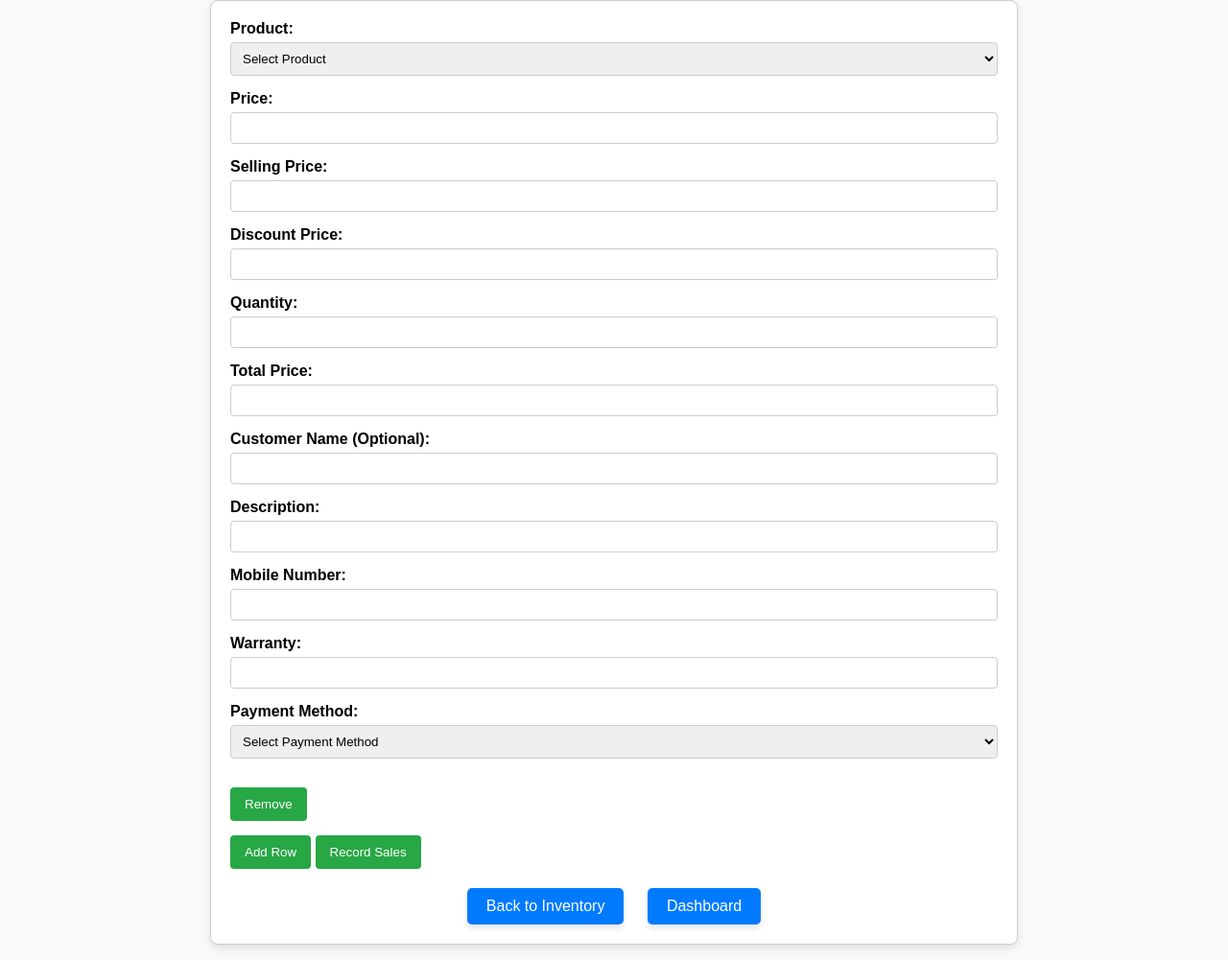
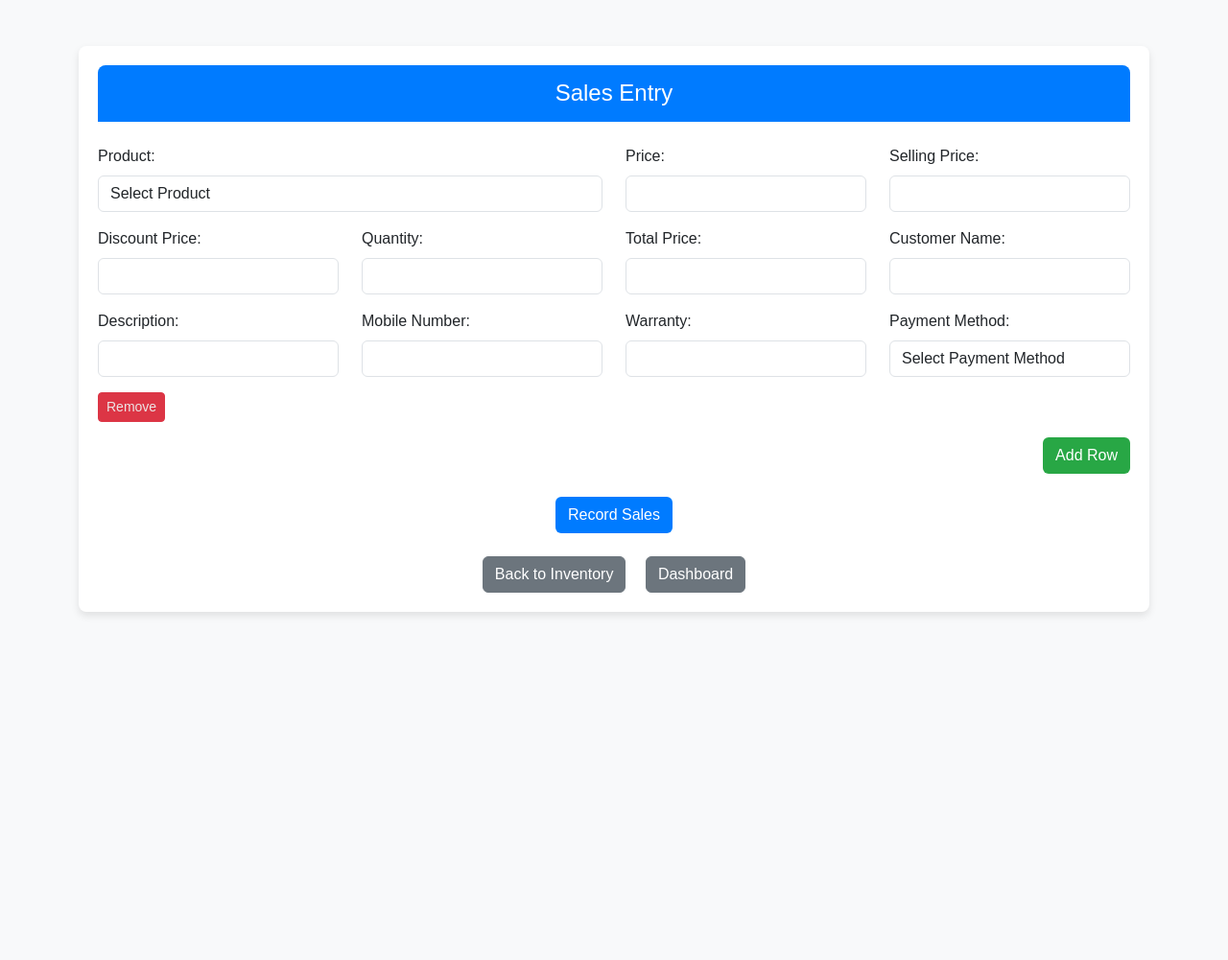
Before and after one commit to gayantha999/POS, a CodeIgniter app: page /POS/index.php/sales/add in a window 1280 px wide. Shown: the whole page at 96% size. After the commit the page ends 642 px from the top, so only its background shows below. Run offline with CodeIgniter, Linux system fonts and the light colour scheme; data that the repository does not hold is empty; some libraries are stand-ins or nearby versions.

Commit message:
Update add.php

```diff
--- a/BACKEND/application/views/sales/add.php
+++ b/BACKEND/application/views/sales/add.php
@@ -1,107 +1,89 @@
+<!DOCTYPE html>
+<html lang="en">
 <head>
+	<meta charset="UTF-8">
+	<meta name="viewport" content="width=device-width, initial-scale=1.0">
 	<title>Sales Entry</title>
+
+	<!-- Bootstrap CSS -->
+	<link href="https://cdn.jsdelivr.net/npm/bootstrap@5.3.2/dist/css/bootstrap.min.css" rel="stylesheet">
+	<!-- Font Awesome -->
 	<link href="https://cdnjs.cloudflare.com/ajax/libs/font-awesome/6.5.0/css/all.min.css" rel="stylesheet">
+	<!-- Select2 CSS -->
 	<link href="https://cdn.jsdelivr.net/npm/select2@4.1.0-rc.0/dist/css/select2.min.css" rel="stylesheet" />
-	<script src="https://cdnjs.cloudflare.com/ajax/libs/jquery/3.6.0/jquery.min.js"></script>
-	<script src="https://cdn.jsdelivr.net/npm/select2@4.1.0-rc.0/dist/js/select2.min.js"></script>
 
 	<style>
 		body {
-			font-family: Arial, sans-serif;
-			background-color: #f9f9f9;
+			background-color: #f8f9fa;
+			font-family: 'Arial', sans-serif;
 			margin: 0;
 			padding: 0;
-			display: flex;
-			justify-content: center;
-			align-items: center;
-			min-height: 100vh;
 		}
+
 		.sales-form {
 			background-color: #ffffff;
-			border: 1px solid #ccc;
 			border-radius: 8px;
+			padding: 20px;
 			box-shadow: 0 4px 8px rgba(0, 0, 0, 0.1);
-			padding: 20px;
-			width: 800px;
-			max-width: 100%;
 		}
-		.form-group {
-			margin-bottom: 15px;
+
+		.form-header {
+			background-color: #007bff;
+			color: white;
+			padding: 15px;
+			border-radius: 8px 8px 0 0;
 		}
-		.form-group label {
-			display: block;
-			font-weight: bold;
-			margin-bottom: 5px;
+
+		.form-header h1 {
+			font-size: 1.5rem;
+			margin: 0;
 		}
-		.form-group input,
-		.form-group select {
-			width: 100%;
-			padding: 8px;
-			border: 1px solid #ccc;
-			border-radius: 4px;
+
+		.remove-row {
+			color: #ece5e5;
+			cursor: pointer;
 		}
-		.form-group .remove-row {
-			color: red;
-			cursor: pointer;
-			font-size: 14px;
-		}
-		.btn {
-			display: inline-block;
+
+		.btn-add {
 			background-color: #28a745;
 			color: white;
-			padding: 10px 15px;
-			border: none;
-			border-radius: 4px;
-			cursor: pointer;
-			text-align: center;
-			margin-top: 15px;
 		}
-		.btn:hover {
+
+		.btn-add:hover {
 			background-color: #218838;
 		}
-		.button-container {
-			margin-top: 20px;
-			text-align: center;
-		}
-		.button-container a {
-			color: #007bff;
-			text-decoration: none;
-			margin: 0 10px;
-		}
-		.button-container a:hover {
-			text-decoration: underline;
+
+		.btn-submit {
+			background-color: #007bff;
+			color: white;
 		}
 
-		a.back-link,
-		a.add-button {
-			display: inline-block;
-			padding: 10px 20px;
-			font-size: 16px;
-			color: #fff;
-			text-decoration: none;
-			border-radius: 5px;
-			transition: all 0.3s ease;
-			box-shadow: 0 4px 6px rgba(0, 0, 0, 0.1);
+		.btn-submit:hover {
+			background-color: #0056b3;
 		}
 
-		/* Specific styles for Back to Inventory button */
-		a.back-link {
-			background-color: #007bff; /* Red color */
+		.button-container a {
+			text-decoration: none;
+			color: white;
 		}
 
-		a.back-link:hover {
-			background-color: #007bff; /* Darker red on hover */
-			box-shadow: 0 6px 10px rgba(0, 0, 0, 0.15);
+		.button-container a:hover {
+			color: #d4d4d4;
 		}
 	</style>
 </head>
 <body>
-<form id="sales-form" class="sales-form">
+<div class="container my-5">
+	<div class="sales-form">
+		<div class="form-header text-center">
+			<h1>Sales Entry</h1>
+		</div>
+		<form id="sales-form" class="mt-4">
 			<div id="sales-entries">
-		<div class="sales-entry">
-			<div class="form-group">
-				<label for="product_id">Product:</label>
-				<select name="product_id[]" class="product_id select2" required>
+				<div class="row sales-entry gy-3">
+					<div class="col-md-6">
+						<label for="product_id" class="form-label">Product:</label>
+						<select name="product_id[]" class="form-control product_id select2" required>
 							<option value="">Select Product</option>
 							<?php foreach ($products as $product): ?>
 								<option value="<?php echo $product->product_id; ?>" data-price="<?php echo $product->price; ?>" data-selling_price="<?php echo $product->selling_price; ?>">
@@ -110,60 +92,74 @@
 							<?php endforeach; ?>
 						</select>
 					</div>
-			<div class="form-group">
-				<label for="price">Price:</label>
-				<input type="text" class="price" name="price[]" readonly>
+					<div class="col-md-3">
+						<label for="price" class="form-label">Price:</label>
+						<input type="text" class="form-control price" name="price[]" readonly>
 					</div>
-			<div class="form-group">
-				<label for="selling_price">Selling Price:</label>
-				<input type="number" class="selling_price" name="selling_price[]" step="0.01" readonly>
+					<div class="col-md-3">
+						<label for="selling_price" class="form-label">Selling Price:</label>
+						<input type="text" class="form-control selling_price" name="selling_price[]" readonly>
 					</div>
-			<div class="form-group">
-				<label for="discount_price">Discount Price:</label>
-				<input type="number" class="discount_price" name="discount_price[]" step="0.01" required>
+					<div class="col-md-3">
+						<label for="discount_price" class="form-label">Discount Price:</label>
+						<input type="number" class="form-control discount_price" name="discount_price[]" step="0.01" required>
 					</div>
-			<div class="form-group">
-				<label for="quantity">Quantity:</label>
-				<input type="number" class="quantity" name="quantity[]" min="1" required>
+					<div class="col-md-3">
+						<label for="quantity" class="form-label">Quantity:</label>
+						<input type="number" class="form-control quantity" name="quantity[]" min="1" required>
 					</div>
-			<div class="form-group">
-				<label for="total_price">Total Price:</label>
-				<input type="text" class="total_price" name="total_price[]" readonly>
+					<div class="col-md-3">
+						<label for="total_price" class="form-label">Total Price:</label>
+						<input type="text" class="form-control total_price" name="total_price[]" readonly>
 					</div>
-			<div class="form-group">
-				<label for="customer_name">Customer Name (Optional):</label>
-				<input type="text" class="customer_name" name="customer_name[]">
+					<div class="col-md-3">
+						<label for="customer_name" class="form-label">Customer Name:</label>
+						<input type="text" class="form-control customer_name" name="customer_name[]">
 					</div>
-			<div class="form-group">
-				<label for="description">Description:</label>
-				<input type="text" class="description" name="description[]">
+					<div class="col-md-3">
+						<label for="description" class="form-label">Description:</label>
+						<input type="text" class="form-control description" name="description[]">
 					</div>
-			<div class="form-group">
-				<label for="mobile_number">Mobile Number:</label>
-				<input type="number" class="mobile_number" name="mobile_number[]">
+					<div class="col-md-3">
+						<label for="mobile_number" class="form-label">Mobile Number:</label>
+						<input type="text" class="form-control mobile_number" name="mobile_number[]">
 					</div>
-			<div class="form-group">
-				<label for="warranty">Warranty:</label>
-				<input type="text" class="warranty" name="warranty[]">
+					<div class="col-md-3">
+						<label for="warranty" class="form-label">Warranty:</label>
+						<input type="text" class="form-control warranty" name="warranty[]">
 					</div>
-			<div class="form-group">
-				<label for="payment_method">Payment Method:</label>
-				<select class="payment_method" name="payment_method[]" required>
+					<div class="col-md-3">
+						<label for="payment_method" class="form-label">Payment Method:</label>
+						<select class="form-control payment_method" name="payment_method[]" required>
 							<option value="">Select Payment Method</option>
 							<option value="cash">Cash</option>
 							<option value="card">Card</option>
 						</select>
 					</div>
-			<button type="button" class="remove-row btn">Remove</button>
+					<div class="col-12">
+						<button type="button" class="btn btn-danger btn-sm remove-row">Remove</button>
 					</div>
 				</div>
-	<button type="button" id="add-row" class="btn">Add Row</button>
-	<button type="button" id="submit-sales" class="btn">Record Sales</button>
-	<div class="button-container">
-		<a class="back-link" href="<?php echo base_url('inventory'); ?>">Back to Inventory</a>
-		<a class="back-link" href="<?php echo base_url('dashboard'); ?>">Dashboard</a>
+			</div>
+
+			<div class="text-end mt-3">
+				<button type="button" id="add-row" class="btn btn-add">Add Row</button>
+			</div>
+			<div class="text-center mt-4">
+				<button type="button" id="submit-sales" class="btn btn-submit">Record Sales</button>
+			</div>
+			<div class="button-container text-center mt-4">
+				<a class="btn btn-secondary mx-2" href="<?php echo base_url('inventory'); ?>">Back to Inventory</a>
+				<a class="btn btn-secondary mx-2" href="<?php echo base_url('dashboard'); ?>">Dashboard</a>
 			</div>
 		</form>
+	</div>
+</div>
+
+<!-- Bootstrap JS -->
+<script src="https://cdn.jsdelivr.net/npm/bootstrap@5.3.2/dist/js/bootstrap.bundle.min.js"></script>
+<!-- Select2 JS -->
+<script src="https://cdn.jsdelivr.net/npm/select2@4.1.0-rc.0/dist/js/select2.min.js"></script>
 
 <script>
 	document.addEventListener("DOMContentLoaded", function () {
@@ -284,3 +280,4 @@
 	});
 </script>
 </body>
+</html>
```
Lines whose indentation alone changed are shown as unchanged.
